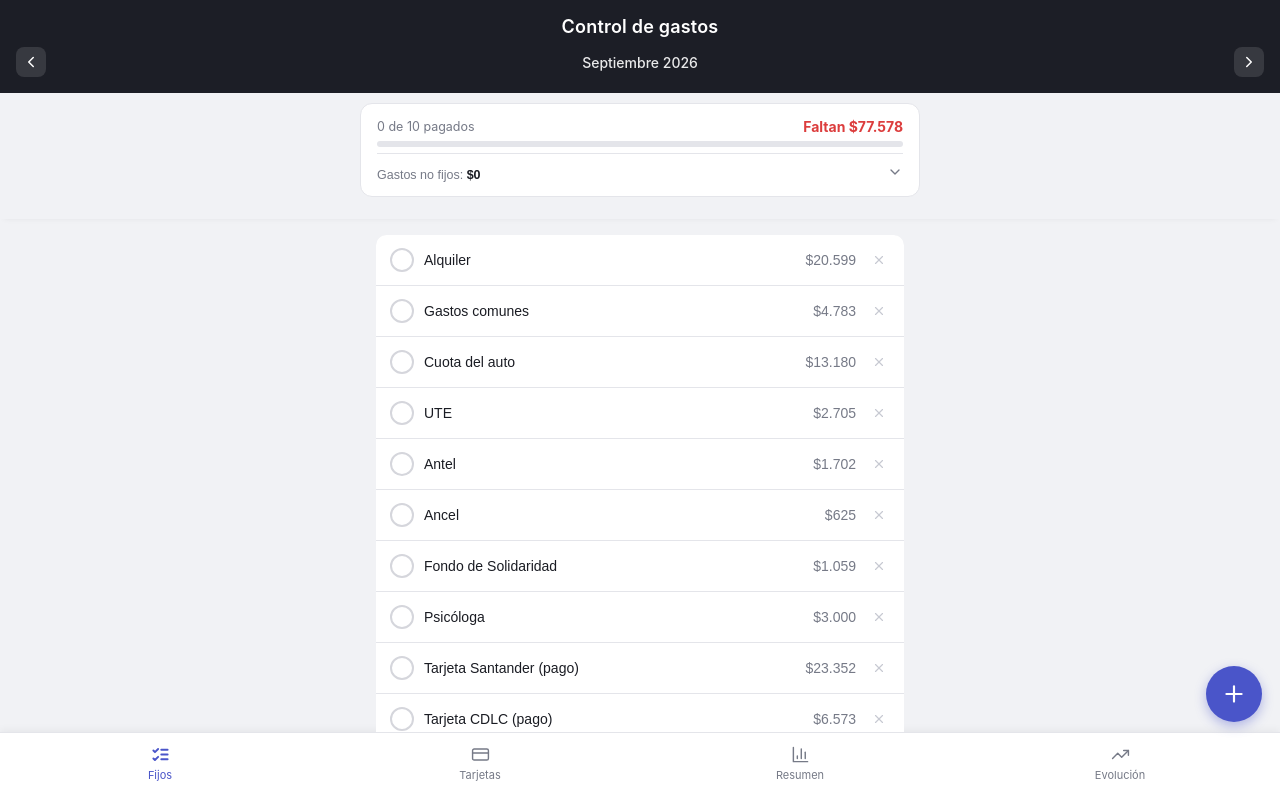
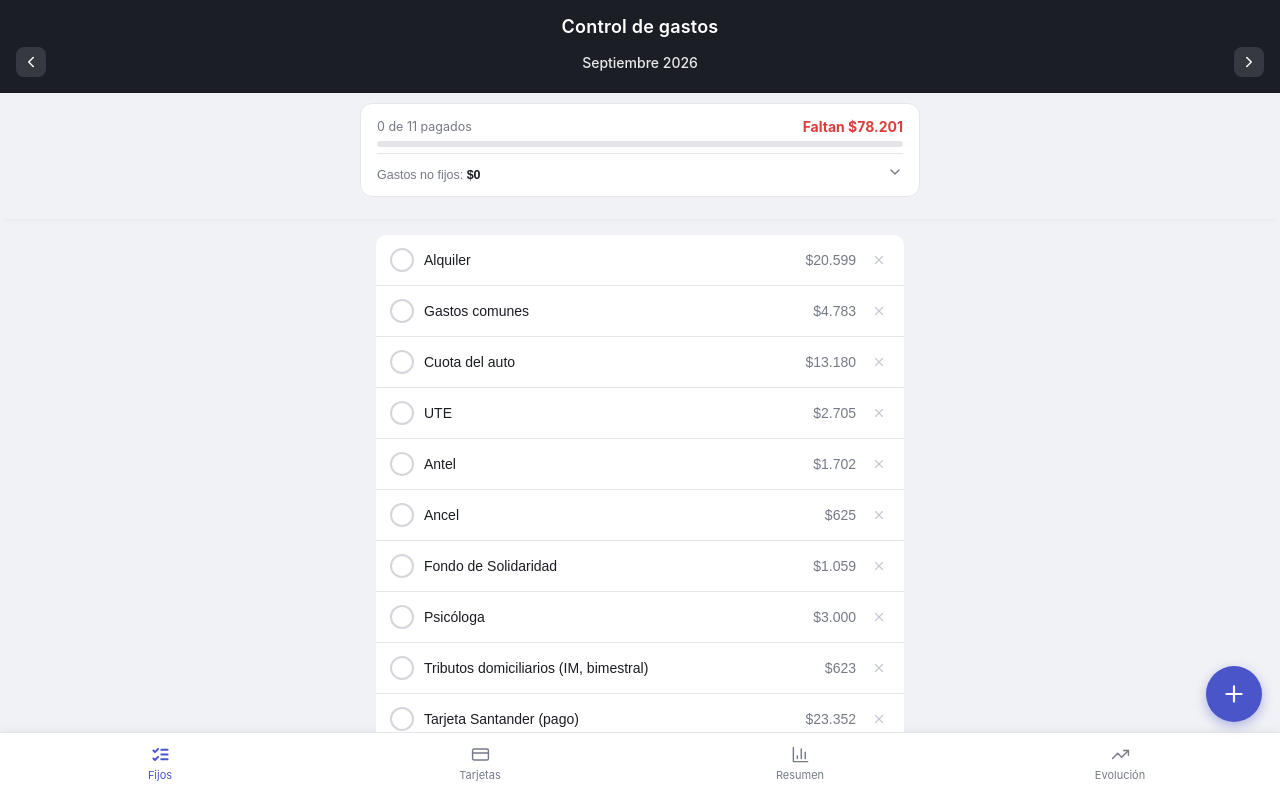
Before and after one commit to gianfrancoganicoche/finanzas_personales, a React (Vite) app: page / in a window 1280 px wide. Built offline with nearby package versions, Linux system fonts and the light colour scheme.

Commit message:
Add files via upload

```diff
--- a/src/App.jsx
+++ b/src/App.jsx
@@ -76,6 +76,7 @@ const DEFAULT_CONCEPTS = [
   { id: "c6", name: "Ancel", defaultAmount: 625 },
   { id: "c7", name: "Fondo de Solidaridad", defaultAmount: 1059 },
   { id: "c8", name: "Psicóloga", defaultAmount: 3000 },
+  { id: "c9", name: "Tributos domiciliarios (IM, bimestral)", defaultAmount: 623 },
   { id: "c10", name: "Tarjeta Santander (pago)", defaultAmount: 23352 },
   { id: "c11", name: "Tarjeta CDLC (pago)", defaultAmount: 6573 },
 ];
@@ -172,6 +173,10 @@ export default function App() {
     const existing = entryFor(concept.id);
     if (existing) setEntries((prev) => prev.map((e) => (e.id === existing.id ? { ...e, amount: Number(amount) || 0 } : e)));
   }
+  function restoreDefaults() {
+    setConcepts(DEFAULT_CONCEPTS);
+  }
+
   function addConcept(name) {
     if (!name.trim()) return;
     setConcepts((prev) => [...prev, { id: nextId(), name: name.trim(), defaultAmount: 0 }]);
@@ -245,6 +250,7 @@ export default function App() {
           <MesTab
             concepts={concepts} entryFor={entryFor} toggleConcept={toggleConcept} updateAmount={updateAmount}
             addConcept={addConcept} removeConcept={removeConcept} updateConcept={updateConcept}
+            restoreDefaults={restoreDefaults}
           />
         )}
         {tab === "tarjetas" && (
@@ -430,9 +436,20 @@ function AddExpenseModal({ onClose, onAddFijo, onAddOneOff }) {
 
 // ================= FIJOS =================
 function MesTab({
-  concepts, entryFor, toggleConcept, updateAmount, addConcept, removeConcept, updateConcept,
+  concepts, entryFor, toggleConcept, updateAmount, addConcept, removeConcept, updateConcept, restoreDefaults,
 }) {
   const [editingField, setEditingField] = useState(null); // `${conceptId}:name` | `${conceptId}:amount`
+
+  if (concepts.length === 0) {
+    return (
+      <div style={{ ...cardStyle, textAlign: "center", padding: "28px 18px" }}>
+        <div style={{ fontSize: 14, color: MUTED, marginBottom: 14 }}>No tenés fijos cargados.</div>
+        <button onClick={restoreDefaults} style={{ ...iconBtnFilled, width: "100%", justifyContent: "center", padding: "11px" }}>
+          <span style={{ color: "#fff", fontSize: 13, fontWeight: 600 }}>Restaurar fijos por defecto</span>
+        </button>
+      </div>
+    );
+  }
 
   return (
     <div>
```
